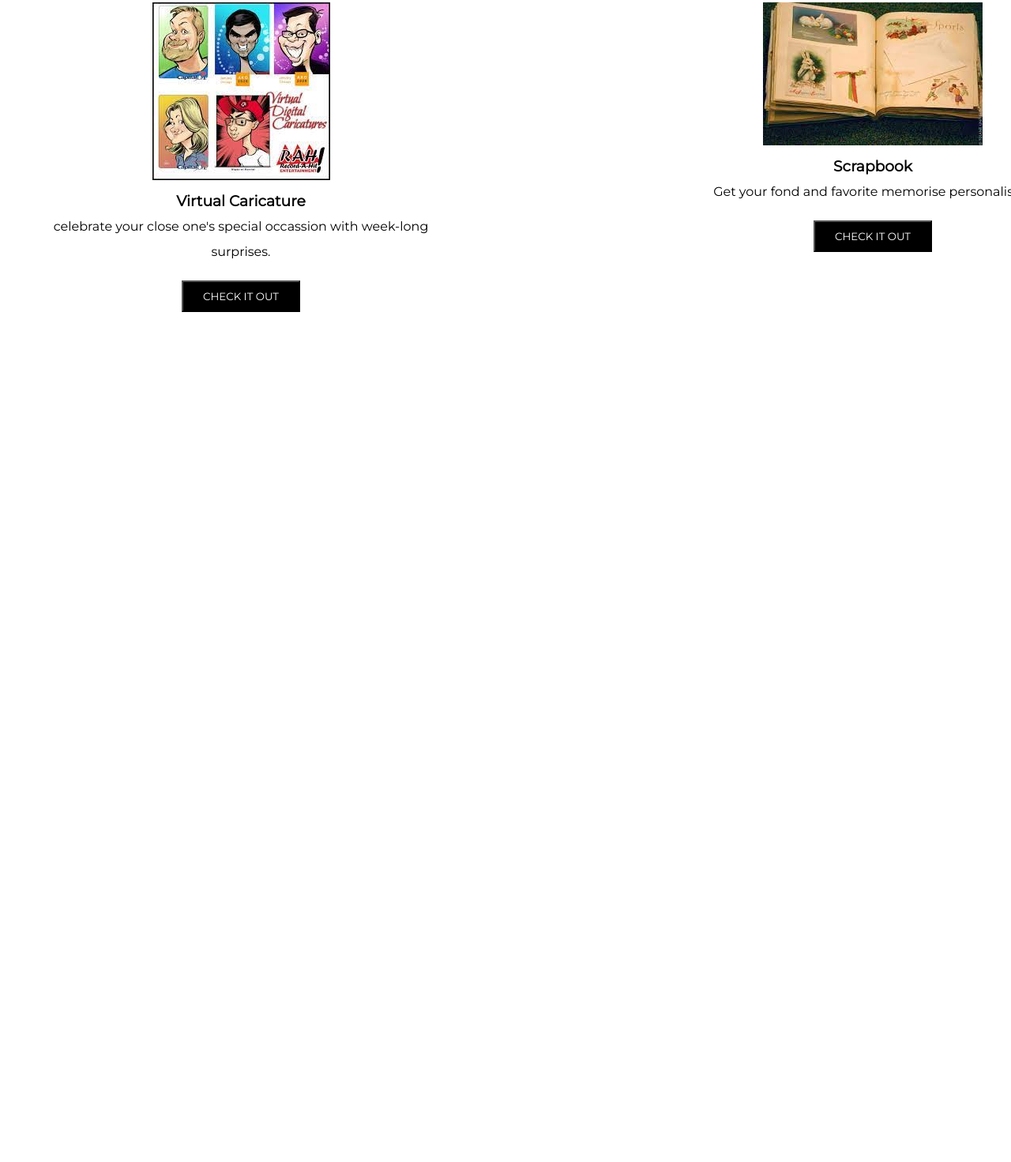
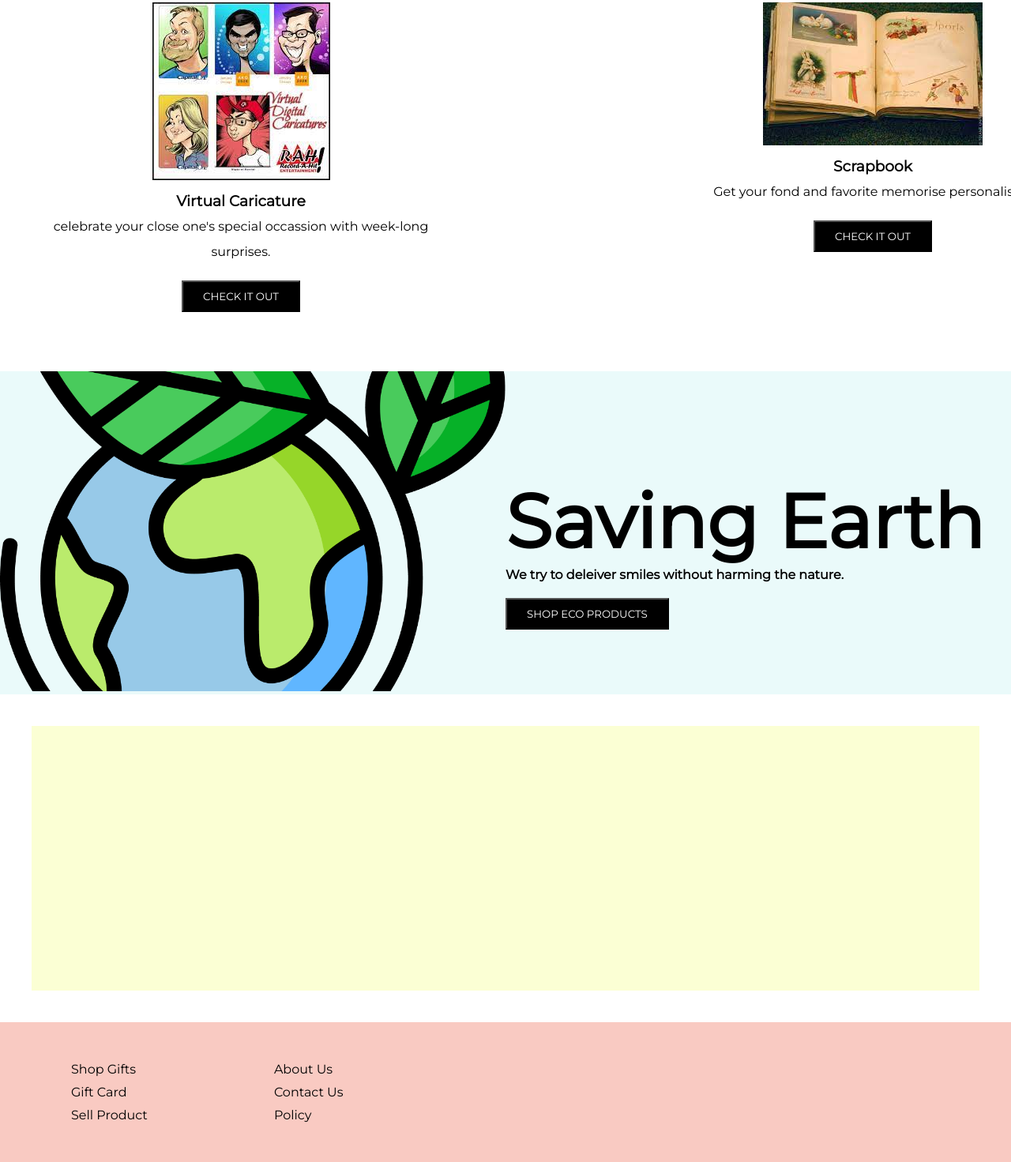
Before and after one commit to Aman49/2110006D_workshop, a plain HTML site: page index.html in a window 1280 px wide. Shown: the part 1423-2894 px from the top of the page at 79% size. Before the commit the page ends 1818 px from the top, so only its background shows below. Drawn offline with Linux system fonts and the light colour scheme.

Commit message:
Sixth commit

```diff
--- a/index.html
+++ b/index.html
@@ -57,7 +57,7 @@
         <h3>Shop people's choice.</h3>
         <img style="position: relative; bottom: 50px; left: 155px;" src="images/Group (1).png" alt="">
       </div>
-      <div style="display: flex; line-height: 2rem; text-align: center; position: relative; left: 55px;">
+      <div style="display: flex; line-height: 2rem; text-align: center; position: relative; left: 55px; margin-bottom: 75px;">
         <div class="image2">
           <img src="images/download (2).jfif" alt="">
           <h3>Virtual Caricature</h3>
@@ -71,7 +71,48 @@
           <button style="color: white; background-color: black; padding: 10px 25px; margin-top: 20px;">CHECK IT OUT</button>
         </div>
       </div>
+      <div style="background-color: #EAFAFA;">
+        <img style="width: 50%;" src="images/planet-earth 1.png" alt="">
+        <span style="position: absolute; top: 2025px;">
+        <h2 style="font-size: 95px;">Saving Earth</h2>
+        <p style="font-weight: 600;">We try to deleiver smiles without harming the nature.</p>
+        <button style="color: white; background-color: black; padding: 10px 25px; margin-top: 20px;">SHOP ECO PRODUCTS</button>
+        </span>
+      </div>
+      <div style="height: 335px; background-color: #FBFFD4; margin: 40px;">
+
+      </div>
     </section>
+    <footer>
+     <div style="background-color: #f9cac2; padding: 40px;">
+      <table style="border-spacing: 10px; position: relative; left: 40px;">
+        <tr>
+          <td>
+            <p>Shop Gifts</p>
+          </td>
+          <td>
+            <p style="padding-left: 150px;">About Us</p>
+          </td>
+        </tr>
+        <tr>
+          <td>
+            <p>Gift Card</p>
+          </td>
+          <td>
+            <p style="padding-left: 150px;">Contact Us</p>
+          </td>
+        </tr>
+        <tr>
+          <td>
+            <p>Sell Product</p>
+          </td>
+          <td>
+            <p style="padding-left: 150px;">Policy</p>
+          </td>
+        </tr>
+      </table>
+    </div>
+    </footer>
 	<script src="index.js"></script>
   </body>
 </html>
```
